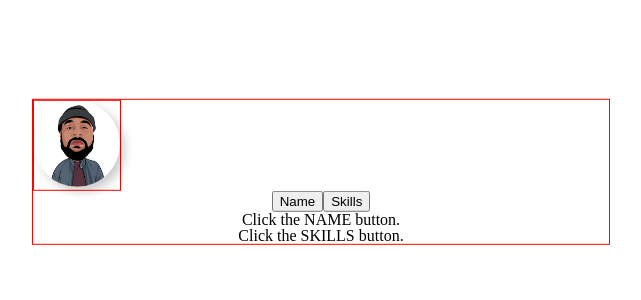
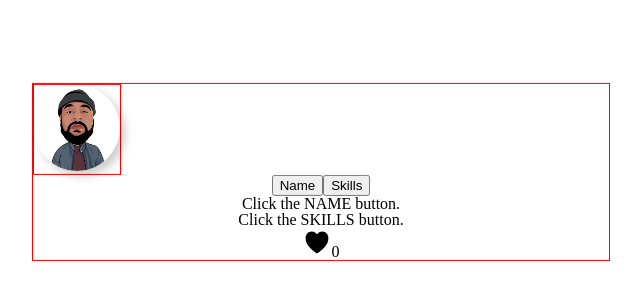
Before and after one commit to idongCodes/essien-react-profile-card, a React (Create React App) app: page / in a window 1280 px wide. Shown: the part 228-528 px from the top of the page, without its empty margins (319-960 px from the left). Built offline with nearby package versions, Linux system fonts and the light colour scheme.

Commit message:
Update Counter on Heart Icon Click

```diff
--- a/src/App.js
+++ b/src/App.js
@@ -1,4 +1,5 @@
 import React, { useState } from 'react';
+import like from './assests/heart.svg';
 
 import './css/App.css';
 
@@ -8,8 +9,9 @@ import Display from './components/Display';
 
 function App() {
 
-  const [fname, setFname] = useState('Click the NAME button.');
-  const [myTitle, setMyTitle] = useState('Click the SKILLS button.');
+  const[fname, setFname] = useState('Click the NAME button.');
+  const[myTitle, setMyTitle] = useState('Click the SKILLS button.');
+  let[count, setCount] = useState(0);
 
   return (
     <div id='root-app' className="App">
@@ -22,6 +24,8 @@ function App() {
       <Display name={ fname } />
       <Display title={ myTitle } />
 
+      <img className='like-btn' src={ like } alt='like button' onClick={ () => setCount(count += 1)} /><span>{ count }</span>
+
     </div>
   );
 }
--- a/src/css/App.css
+++ b/src/css/App.css
@@ -12,3 +12,7 @@
   left: 50%;
   transform: translate(-50%, -50%);
 }
+
+.like-btn {
+  width: 5%;
+}
```
Also changed, not shown: src/assests/heart.svg (added).
